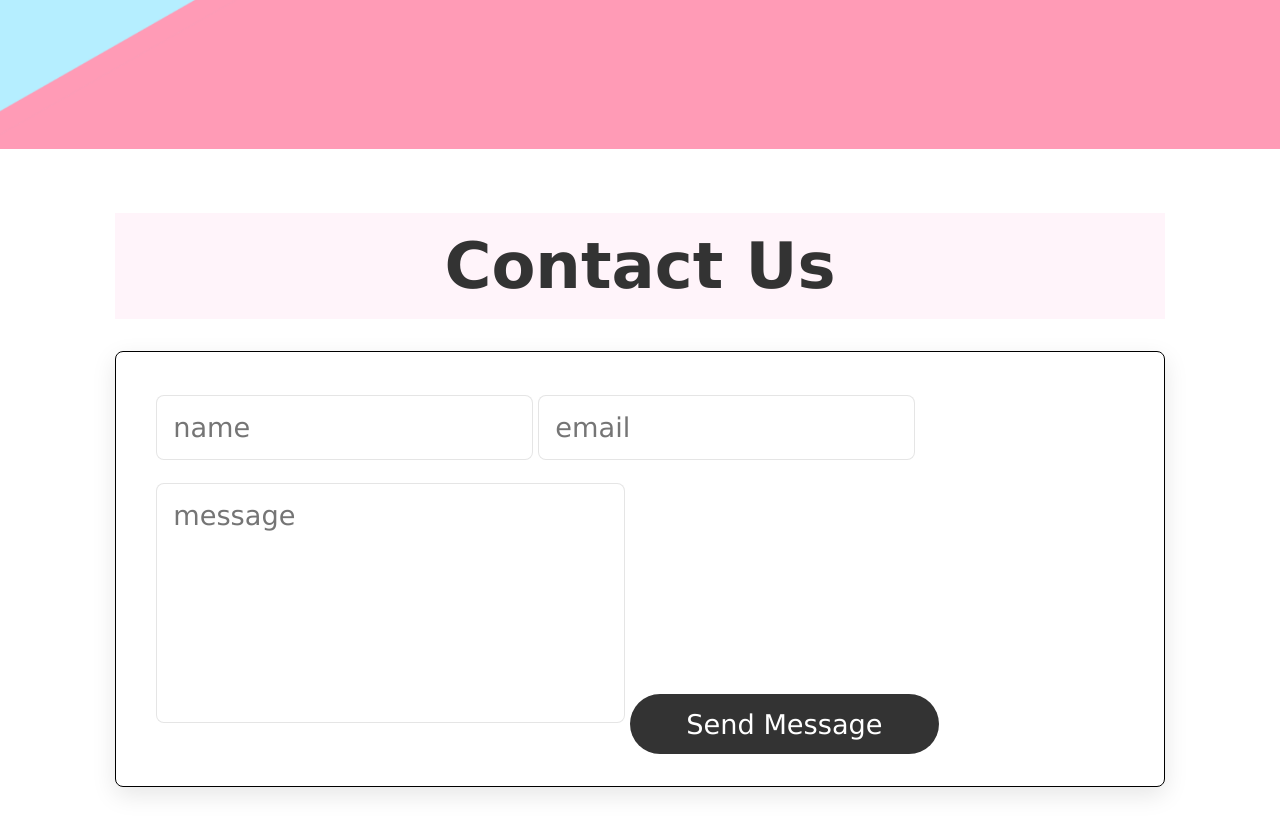
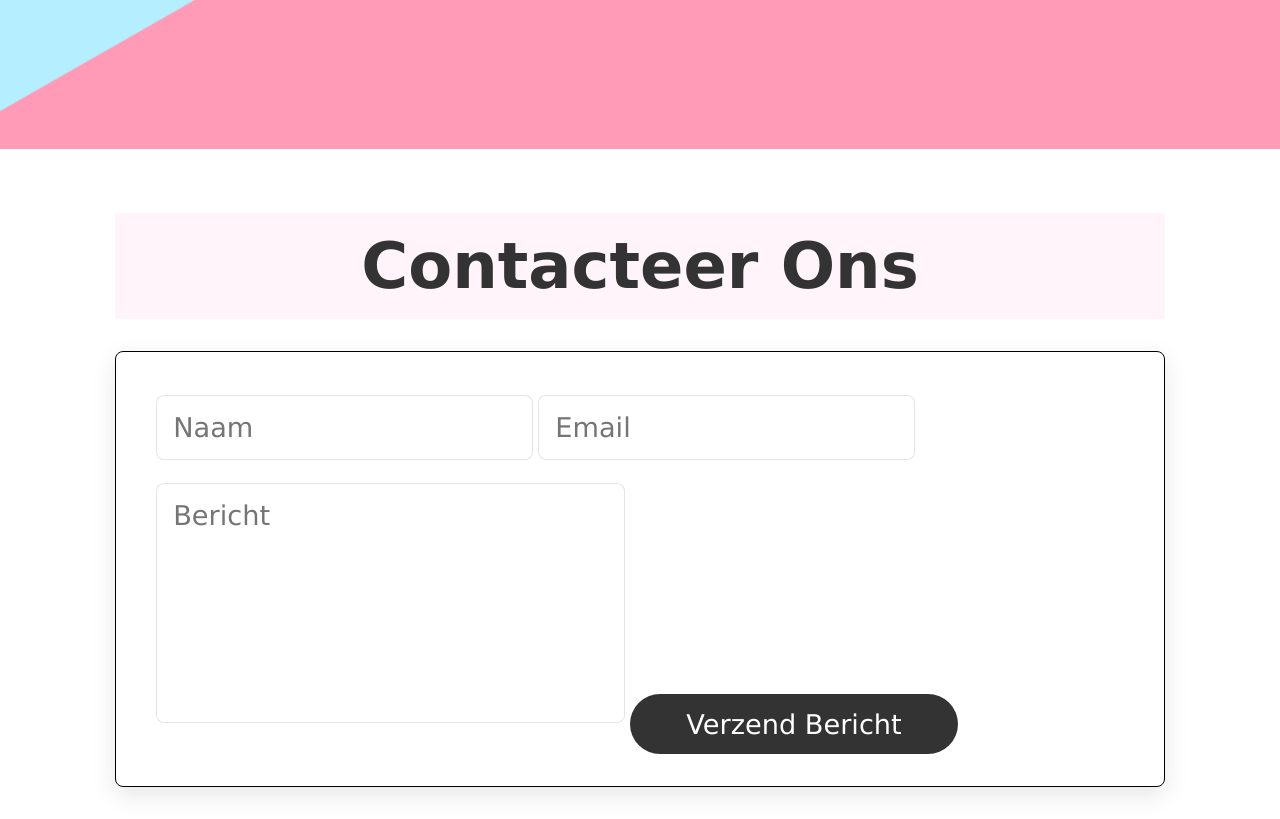
Before and after one commit to Keremttc/Candy-Store-examen-project, a PHP site: page /contact.php in a window 1280 px wide. Shown: the part 651-1470 px from the top of the page. Run offline with PHP 8.4, Linux system fonts and the light colour scheme.

Commit message:
Tekst aangepast

```diff
--- a/contact.php
+++ b/contact.php
@@ -43,15 +43,15 @@
 
   <section class="contact" id="contact">
 
-    <h1 class="heading"> <span> contact </span> us </h1>
+    <h1 class="heading"> <span> Contacteer </span> ons </h1>
 
     <div class="row">
 
         <form actions="">
-            <input type="text" placeholder="name" class="box">
-            <input type="email" placeholder="email" class="box">
-           <textarea name="" class="box" placeholder="message" id="" cols="30" rows="10"></textarea>
-            <input type="submit" value="send message" class="btn">
+            <input type="text" placeholder="Naam" class="box">
+            <input type="email" placeholder="Email" class="box">
+           <textarea name="" class="box" placeholder="Bericht" id="" cols="30" rows="10"></textarea>
+            <input type="submit" value="Verzend bericht" class="btn">
         </form>
 
 
```
